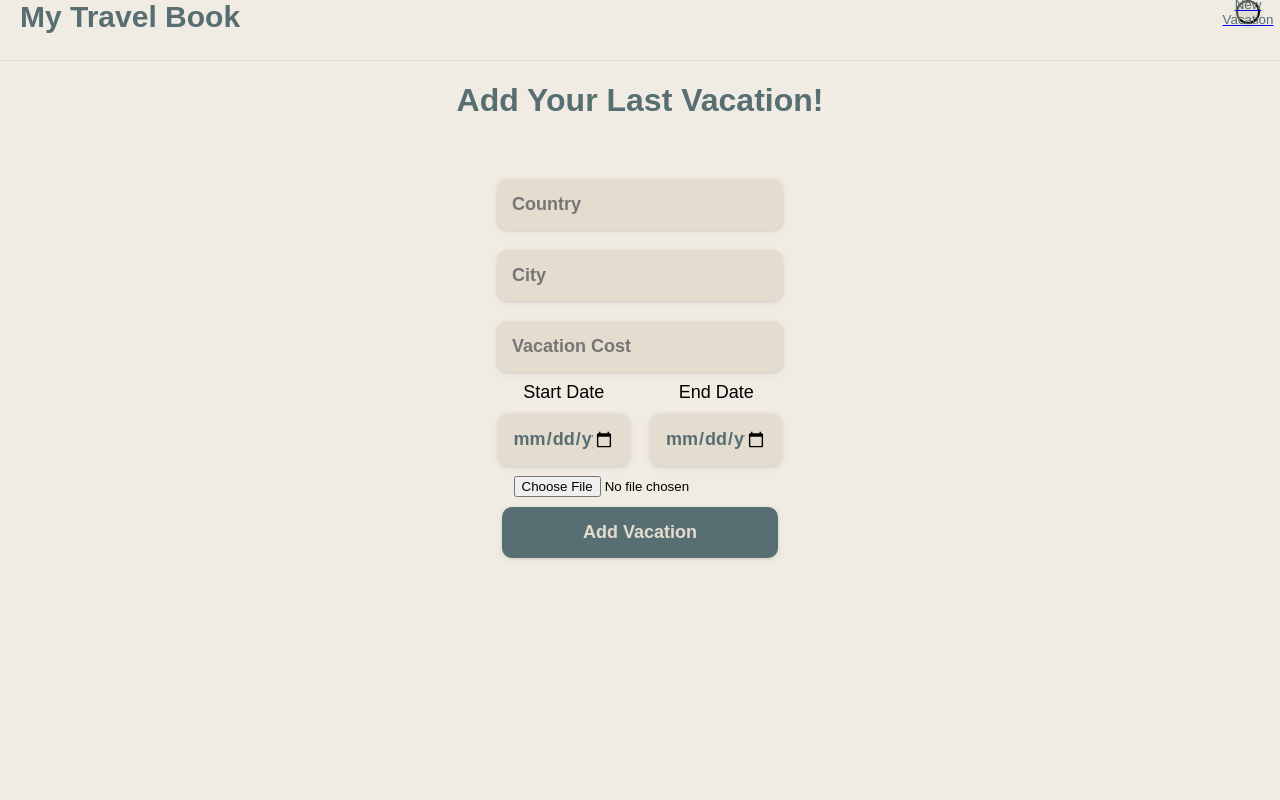
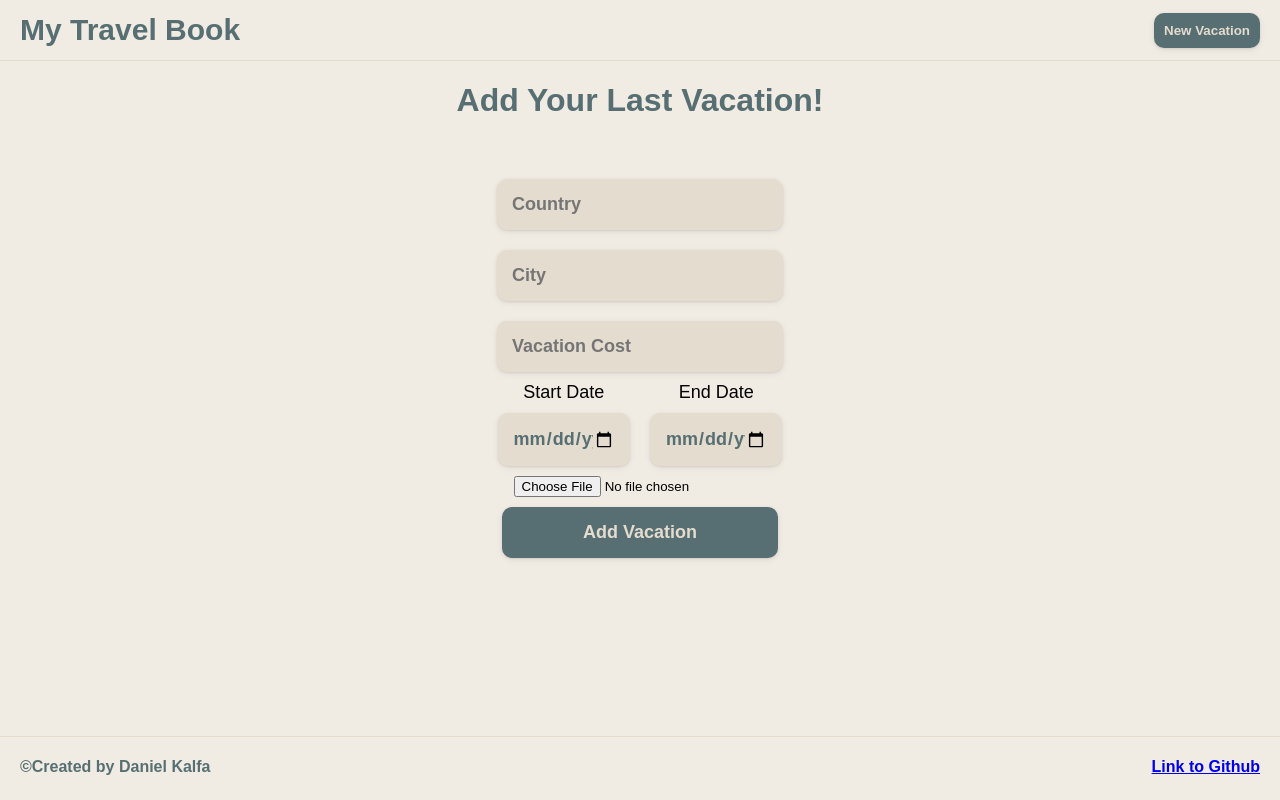
Before and after one commit to kalfada/my_travel_book, a React (Create React App) app: page /new_vacation in a window 1280 px wide. Built offline with nearby package versions, Linux system fonts and the light colour scheme; a web font is replaced by a local one.

Commit message:
figure out the base64 and add layout

```diff
--- a/package.json
+++ b/package.json
@@ -3,6 +3,9 @@
   "version": "0.1.0",
   "private": true,
   "dependencies": {
+    "@fortawesome/fontawesome-svg-core": "^6.2.1",
+    "@fortawesome/free-solid-svg-icons": "^6.2.1",
+    "@fortawesome/react-fontawesome": "^0.2.0",
     "@testing-library/jest-dom": "^5.16.5",
     "@testing-library/react": "^13.4.0",
     "@testing-library/user-event": "^13.5.0",
--- a/src/App.js
+++ b/src/App.js
@@ -3,17 +3,18 @@ import HomePage from "./pages/HomePage";
 import NewVacationPage from "./pages/NewVacationPage";
 import Header from './components/Header'
 import Footer from './components/Footer'
+import Layout from "./Layout";
 
 function App() {
 
   return (
     <div className="App">
-      <Header />
       <Routes>
-        <Route path="/" element={<HomePage />} />
-        <Route path="/new_vacation" element={<NewVacationPage />} />
+        <Route path="/" element={<Layout />}>
+          <Route index element={<HomePage />} />
+          <Route path="/new_vacation" element={<NewVacationPage />} />
+        </Route>
       </Routes>
-      <Footer />
     </div>
   );
 }
--- /dev/null
+++ b/src/Layout/index.jsx
@@ -0,0 +1,16 @@
+import style from './style.module.css'
+import Header from "../components/Header"
+import Footer from "../components/Footer"
+import { Outlet } from "react-router-dom"
+
+export default function Layout() {
+    return (
+        <>
+            <Header />
+            <main className={style.main}>
+                <Outlet />
+            </main>
+            <Footer />
+        </>
+    )
+}
--- /dev/null
+++ b/src/Layout/style.module.css
@@ -0,0 +1,8 @@
+.main{
+    height: calc(100vh - 125px);
+    overflow-y: scroll;
+}
+
+.main::-webkit-scrollbar{
+    display: none;
+}
--- a/src/components/Footer/index.jsx
+++ b/src/components/Footer/index.jsx
@@ -1,7 +1,10 @@
+import style from './style.module.css'
+
 export default function Footer() {
     return (
-        <footer>
-
+        <footer className={style.footer}>
+            <div>©Created by Daniel Kalfa</div>
+            <a href='https://github.com/kalfada/my_travel_book' target='_blank'>Link to Github</a>
         </footer>
     )
 }
--- /dev/null
+++ b/src/components/Footer/style.module.css
@@ -0,0 +1,10 @@
+.footer{
+    display: flex;
+    justify-content: space-between;
+    align-items: center;
+    padding: 0 20px;
+    height: 60px;
+    border-top: 1px solid var(--secondary-color);
+    font-weight: 900;
+    color: var(--fourth-color);
+}
--- a/src/components/Header/index.jsx
+++ b/src/components/Header/index.jsx
@@ -5,8 +5,10 @@ export default function Header() {
 
     return (
         <header className={style.header}>
-            <div className={style.logo} >My Travel Book</div>
-            <Link to={'/new_vacation'}>
+            <Link className={style.link} to={'/'}>
+                <div className={style.logo} >My Travel Book</div>
+            </Link>
+            <Link className={style.link} to={'/new_vacation'}>
                 <button className={style.btn} >New Vacation</button>
             </Link>
         </header>
--- a/src/components/Header/style.module.css
+++ b/src/components/Header/style.module.css
@@ -1,6 +1,7 @@
 .header{
     display: flex;
     justify-content: space-between;
+    align-items: center;
     padding: 0 20px;
     border-bottom: 1px solid var(--secondary-color);
     height: 60px;
@@ -14,20 +15,24 @@
 }
 
 .btn {
-    display: flex;
-    justify-content: center;
-    align-items: center;
+    font-family: var(--font-family);
+    font-weight: 700;
+    background-color: var(--fourth-color);
+    color: var(--secondary-color);
+    cursor: pointer;
+    transition: 0.2s;
+    border: none;
+    border-radius: 10px;
     padding: 10px;
-    width: 15px;
-    height: 15px;
-    border-radius: 50%;
-    background-color: var(--secondary-color);
-    cursor: pointer;
     box-shadow: var(--box-shadow);
-    color: var(--fourth-color);
-    transition: .2s;
 }
 
 .btn:hover {
-    scale: 1.2;
+    color: var(--fourth-color);
+    background-color: var(--secondary-color);
+
 }
+
+.link{
+    text-decoration: none;
+}
--- a/src/components/NewVacationForm/index.jsx
+++ b/src/components/NewVacationForm/index.jsx
@@ -12,12 +12,25 @@ export default function NewVacationForm() {
     const handleOnChange = e => {
         const { value, name } = e.target
         setNewVacation({ ...newVacation, [name]: value })
+        console.log(newVacation);
     }
 
-    const handleFile = e => {
+    const handleFile = async e => {
         const file = e.target.files[0]
-        setNewVacation({ ...newVacation, image: file })
+        setNewVacation({ ...newVacation, image: await getBase64(file) })
     }
+
+    const getBase64 = file => {
+        return new Promise(resolve => {
+            let baseURL = "";
+            let reader = new FileReader();
+            reader.readAsDataURL(file);
+            reader.onload = () => {
+                baseURL = reader.result;
+                resolve(baseURL);
+            };
+        });
+    };
 
     const handleOnSubmit = e => {
         e.preventDefault()
--- a/src/components/VacationCard/index.jsx
+++ b/src/components/VacationCard/index.jsx
@@ -1,5 +1,5 @@
-import axios from "axios";
 import style from './style.module.css'
+import { toCapital } from '../../functions/common'
 
 export default function VacationCard({ vacation }) {
 
@@ -7,8 +7,8 @@ export default function VacationCard({ vacation }) {
         <>
             <div className={style.card}>
                 {/* <div className={style.img} style={{ backgroundImage: `url(${vacation.image})` }}></div> */}
-                <div className={`${style.details} ${style.bold}`} >{vacation.cityName}</div>
-                <div className={style.details} >{vacation.country}</div>
+                <div className={`${style.details} ${style.bold}`} >{toCapital(vacation.cityName)}</div>
+                <div className={style.details} >{toCapital(vacation.country)}</div>
                 {/* <div className={style.details} >{Number(vacation.vacationprice)} USD</div> */}
                 {/* <div className={style.details} >{vacation.dates}</div> */}
                 {/* <button onClick={() => axios.delete(`https://6388b351d94a7e5040a45fdf.mockapi.io/api/vacations/${vacation.id}`)}>delete</button> */}
--- /dev/null
+++ b/src/functions/common.js
@@ -0,0 +1,5 @@
+export function toCapital(str) {
+    return str.split(' ').map(word => {
+        return word.charAt(0).toUpperCase() + word.slice(1).toLowerCase()
+    }).join(' ')
+}
--- a/src/index.css
+++ b/src/index.css
@@ -14,12 +14,6 @@ body{
   background-color: var(--primary-color);
 }
 
-
-
-body::-webkit-scrollbar{
-  display: none;
-}
-
 * {
   font-family: 'Murecho', sans-serif;
 }
```
Also changed, not shown: 1 other file (tests, documents, lock files or other folders).
